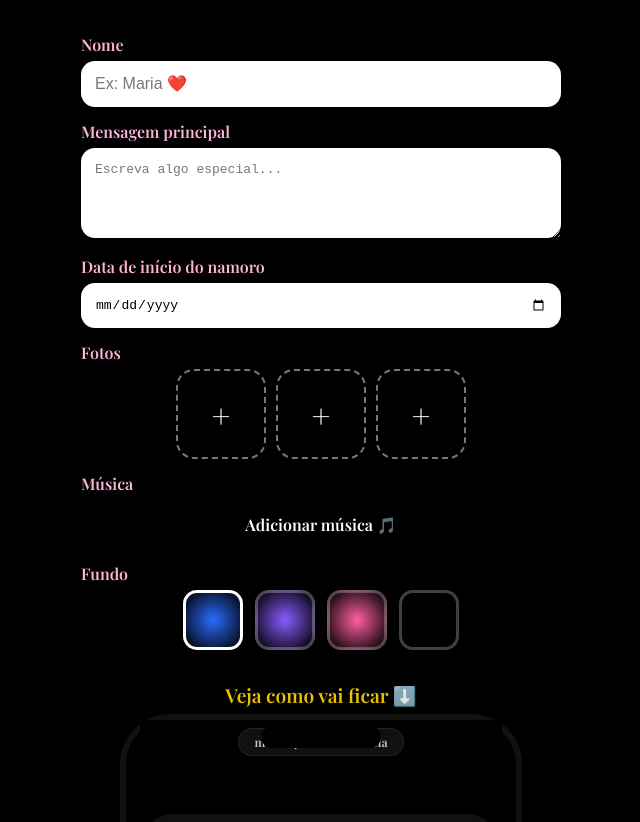
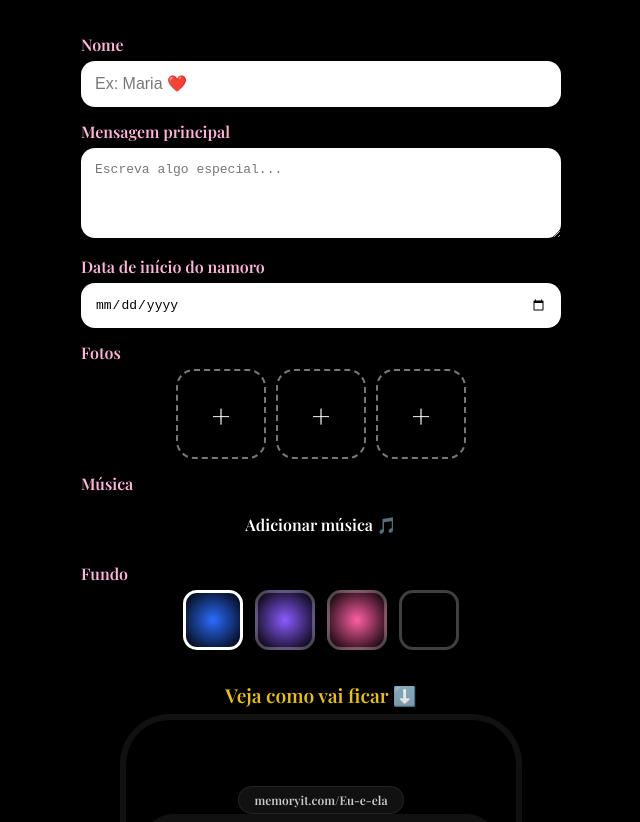
Before and after one commit to dionesantos747-cloud/site-romantico-backend, a website: page public/editor.html in a window 1280 px wide. Shown: the top 822 px of the page, without its empty margins (319-959 px from the left). Drawn offline with nearby package versions, Linux system fonts and the light colour scheme.

```diff
--- a/public/css/style.css
+++ b/public/css/style.css
@@ -370,15 +370,17 @@ body.final .remove-music {
 
 /* Notch / Ilha dinâmica */
 .device-top {
-  height: 43px;
+  height: 80px;
   background: #000;
   display: flex;
-  align-items: center;
+  align-items: flex-end;
   justify-content: center;
+
   position: absolute;
-  top: 0px;
-  left: 14px;
-  right: 14px;
+  top: 0;
+  left: 0;
+  right: 0;
+
   z-index: 20;
 }
 
@@ -417,6 +419,7 @@ body.final .remove-music {
   overflow: hidden;
   height: 720px;
   padding-top: 80px; /* altura do Chrome */
+  position: relative;
 }
 
 /* Scroll real */
```
